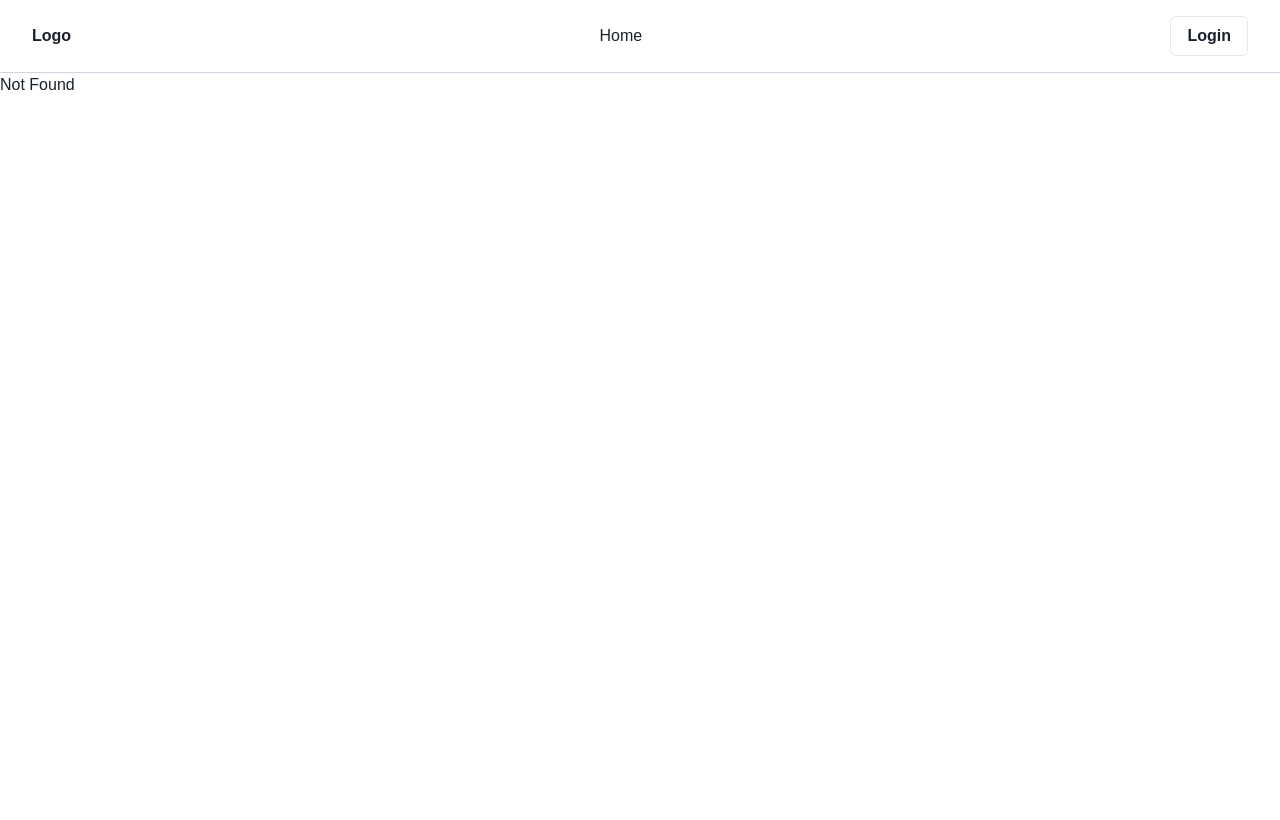
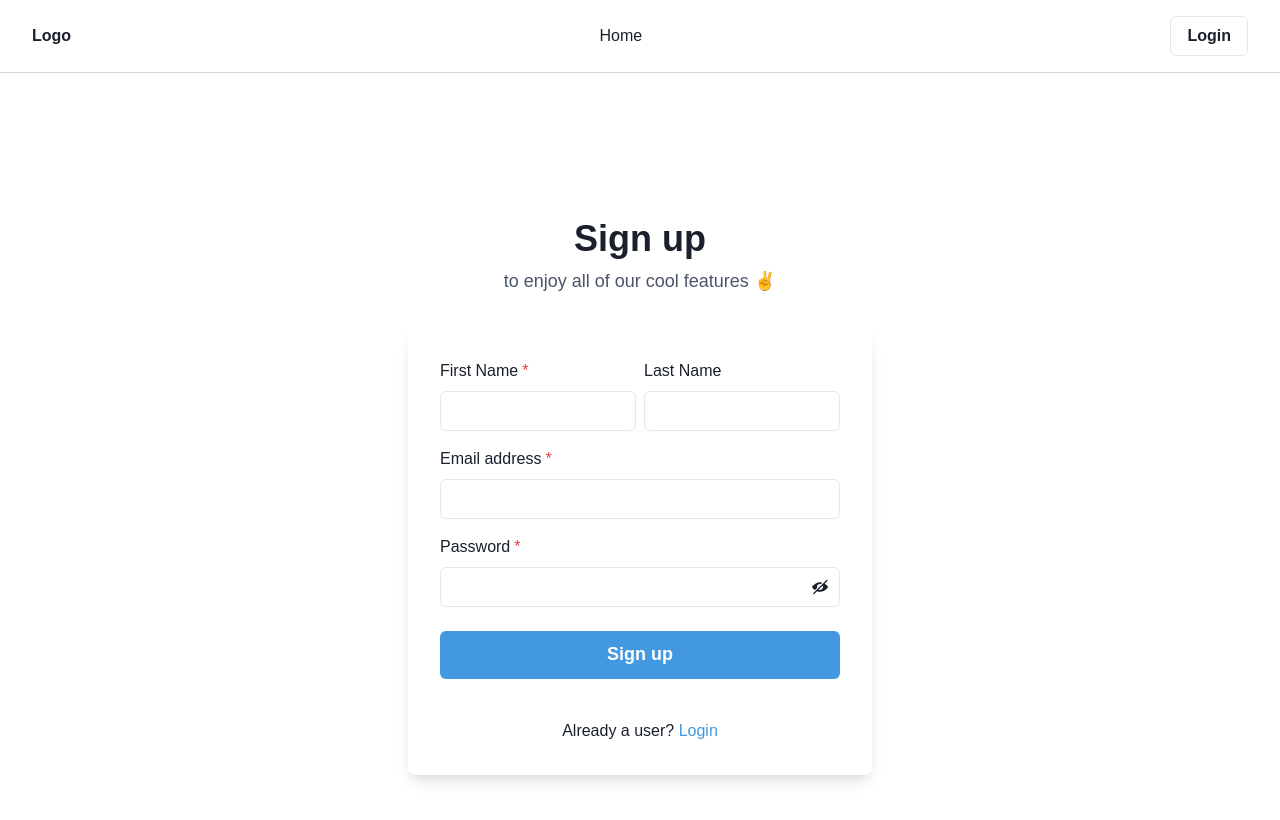
Before and after one commit to kalwabed/festika-workshop-2024, a React (Vite) app in the folder frontend/: page /signup in a window 1280 px wide. Before the commit this address had no page. Shown: the top 820 px of the page. Built offline with nearby package versions, Linux system fonts and the light colour scheme.

Commit message:
feat: login and signup page

```diff
--- a/frontend/package.json
+++ b/frontend/package.json
@@ -10,6 +10,7 @@
     "preview": "vite preview"
   },
   "dependencies": {
+    "@chakra-ui/icons": "^2.1.1",
     "@chakra-ui/react": "^2.8.2",
     "@emotion/react": "^11.11.4",
     "@emotion/styled": "^11.11.5",
--- a/frontend/src/components/page-header.tsx
+++ b/frontend/src/components/page-header.tsx
@@ -1,7 +1,9 @@
 import { Box, Button, Flex, Link } from '@chakra-ui/react'
-import { Link as RouterLink } from '@tanstack/react-router'
+import { Link as RouterLink, useNavigate } from '@tanstack/react-router'
 
 export default function PageHeader() {
+  const navigate = useNavigate()
+
   return (
     <Box as="header" w="full" paddingX={8} paddingY={4} borderBottom="1px solid" borderBottomColor="gray.300">
       <Flex w="full" align="center" justify="space-between">
@@ -13,7 +15,9 @@
             Home
           </Link>
         </Flex>
-        <Button variant="outline">Login</Button>
+        <Button variant="outline" onClick={() => navigate({ to: '/login' })}>
+          Login
+        </Button>
       </Flex>
     </Box>
   )
--- a/frontend/src/routeTree.gen.ts
+++ b/frontend/src/routeTree.gen.ts
@@ -16,9 +16,21 @@
 
 // Create Virtual Routes
 
+const SignupLazyImport = createFileRoute('/signup')()
+const LoginLazyImport = createFileRoute('/login')()
 const IndexLazyImport = createFileRoute('/')()
 
 // Create/Update Routes
+
+const SignupLazyRoute = SignupLazyImport.update({
+  path: '/signup',
+  getParentRoute: () => rootRoute,
+} as any).lazy(() => import('./routes/signup.lazy').then((d) => d.Route))
+
+const LoginLazyRoute = LoginLazyImport.update({
+  path: '/login',
+  getParentRoute: () => rootRoute,
+} as any).lazy(() => import('./routes/login.lazy').then((d) => d.Route))
 
 const IndexLazyRoute = IndexLazyImport.update({
   path: '/',
@@ -36,12 +48,30 @@
       preLoaderRoute: typeof IndexLazyImport
       parentRoute: typeof rootRoute
     }
+    '/login': {
+      id: '/login'
+      path: '/login'
+      fullPath: '/login'
+      preLoaderRoute: typeof LoginLazyImport
+      parentRoute: typeof rootRoute
+    }
+    '/signup': {
+      id: '/signup'
+      path: '/signup'
+      fullPath: '/signup'
+      preLoaderRoute: typeof SignupLazyImport
+      parentRoute: typeof rootRoute
+    }
   }
 }
 
 // Create and export the route tree
 
-export const routeTree = rootRoute.addChildren({ IndexLazyRoute })
+export const routeTree = rootRoute.addChildren({
+  IndexLazyRoute,
+  LoginLazyRoute,
+  SignupLazyRoute,
+})
 
 /* prettier-ignore-end */
 
@@ -51,11 +81,19 @@
     "__root__": {
       "filePath": "__root.tsx",
       "children": [
-        "/"
+        "/",
+        "/login",
+        "/signup"
       ]
     },
     "/": {
       "filePath": "index.lazy.tsx"
+    },
+    "/login": {
+      "filePath": "login.lazy.tsx"
+    },
+    "/signup": {
+      "filePath": "signup.lazy.tsx"
     }
   }
 }
--- /dev/null
+++ b/frontend/src/routes/login.lazy.tsx
@@ -0,0 +1,67 @@
+import { createLazyFileRoute, Link as RouterLink } from '@tanstack/react-router'
+import {
+  Flex,
+  Box,
+  FormControl,
+  FormLabel,
+  Input,
+  Checkbox,
+  Stack,
+  Link,
+  Button,
+  Heading,
+  Text,
+} from '@chakra-ui/react'
+
+export const Route = createLazyFileRoute('/login')({
+  component: LoginPage,
+})
+
+function LoginPage() {
+  return (
+    <Flex mt={24} align={'center'} justify={'center'}>
+      <Stack spacing={8} mx={'auto'} maxW={'lg'} py={12} px={6}>
+        <Stack align={'center'}>
+          <Heading fontSize={'4xl'}>Sign in to your account</Heading>
+          <Text fontSize={'lg'} color={'gray.600'}>
+            to enjoy all of our cool{' '}
+            <Text as="span" color={'blue.400'}>
+              features
+            </Text>{' '}
+            ✌️
+          </Text>
+        </Stack>
+        <Box rounded={'lg'} bg="white" boxShadow={'lg'} p={8}>
+          <Stack spacing={4}>
+            <FormControl id="email">
+              <FormLabel>Email address</FormLabel>
+              <Input type="email" />
+            </FormControl>
+            <FormControl id="password">
+              <FormLabel>Password</FormLabel>
+              <Input type="password" />
+            </FormControl>
+            <Stack spacing={10}>
+              <Stack direction={{ base: 'column', sm: 'row' }} align={'start'} justify={'space-between'}>
+                <Checkbox>Remember me</Checkbox>
+                <Link color={'blue.400'}>Forgot password?</Link>
+              </Stack>
+              <Button
+                bg={'blue.400'}
+                color={'white'}
+                _hover={{
+                  bg: 'blue.500',
+                }}
+              >
+                Sign in
+              </Button>
+              <Link as={RouterLink} to="/signup" textAlign="center">
+                Create new account
+              </Link>
+            </Stack>
+          </Stack>
+        </Box>
+      </Stack>
+    </Flex>
+  )
+}
--- /dev/null
+++ b/frontend/src/routes/signup.lazy.tsx
@@ -0,0 +1,95 @@
+import { createLazyFileRoute, Link as RouterLink } from '@tanstack/react-router'
+import {
+  Flex,
+  Box,
+  FormControl,
+  FormLabel,
+  Input,
+  InputGroup,
+  HStack,
+  InputRightElement,
+  Stack,
+  Button,
+  Heading,
+  Text,
+  Link,
+} from '@chakra-ui/react'
+import { useState } from 'react'
+import { ViewIcon, ViewOffIcon } from '@chakra-ui/icons'
+
+export const Route = createLazyFileRoute('/signup')({
+  component: SignUpPage,
+})
+
+function SignUpPage() {
+  const [showPassword, setShowPassword] = useState(false)
+
+  return (
+    <Flex mt={24} align={'center'} justify={'center'}>
+      <Stack spacing={8} mx={'auto'} maxW={'lg'} py={12} px={6}>
+        <Stack align={'center'}>
+          <Heading fontSize={'4xl'} textAlign={'center'}>
+            Sign up
+          </Heading>
+          <Text fontSize={'lg'} color={'gray.600'}>
+            to enjoy all of our cool features ✌️
+          </Text>
+        </Stack>
+        <Box rounded={'lg'} bg="white" boxShadow={'lg'} p={8}>
+          <Stack spacing={4}>
+            <HStack>
+              <Box>
+                <FormControl id="firstName" isRequired>
+                  <FormLabel>First Name</FormLabel>
+                  <Input type="text" />
+                </FormControl>
+              </Box>
+              <Box>
+                <FormControl id="lastName">
+                  <FormLabel>Last Name</FormLabel>
+                  <Input type="text" />
+                </FormControl>
+              </Box>
+            </HStack>
+            <FormControl id="email" isRequired>
+              <FormLabel>Email address</FormLabel>
+              <Input type="email" />
+            </FormControl>
+            <FormControl id="password" isRequired>
+              <FormLabel>Password</FormLabel>
+              <InputGroup>
+                <Input type={showPassword ? 'text' : 'password'} />
+                <InputRightElement h={'full'}>
+                  <Button variant={'ghost'} onClick={() => setShowPassword(showPassword => !showPassword)}>
+                    {showPassword ? <ViewIcon /> : <ViewOffIcon />}
+                  </Button>
+                </InputRightElement>
+              </InputGroup>
+            </FormControl>
+            <Stack spacing={10} pt={2}>
+              <Button
+                loadingText="Submitting"
+                size="lg"
+                bg={'blue.400'}
+                color={'white'}
+                _hover={{
+                  bg: 'blue.500',
+                }}
+              >
+                Sign up
+              </Button>
+            </Stack>
+            <Stack pt={6}>
+              <Text align={'center'}>
+                Already a user?{' '}
+                <Link as={RouterLink} to="/login" color={'blue.400'}>
+                  Login
+                </Link>
+              </Text>
+            </Stack>
+          </Stack>
+        </Box>
+      </Stack>
+    </Flex>
+  )
+}
```
Also changed, not shown: 1 other file (tests, documents, lock files or other folders).
